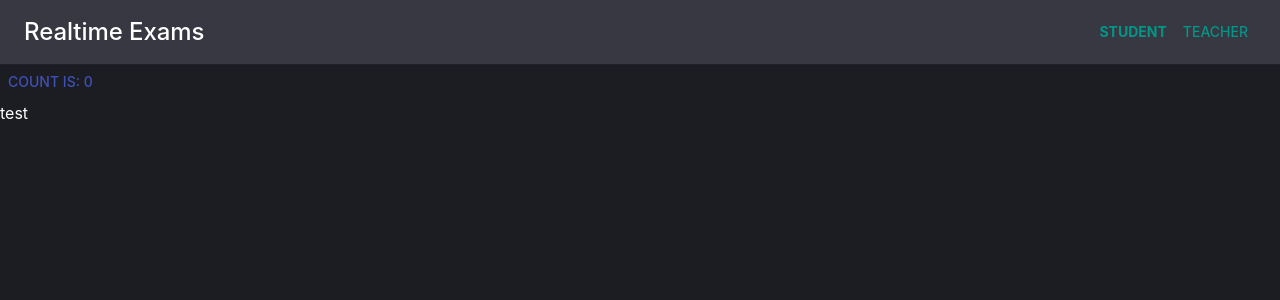
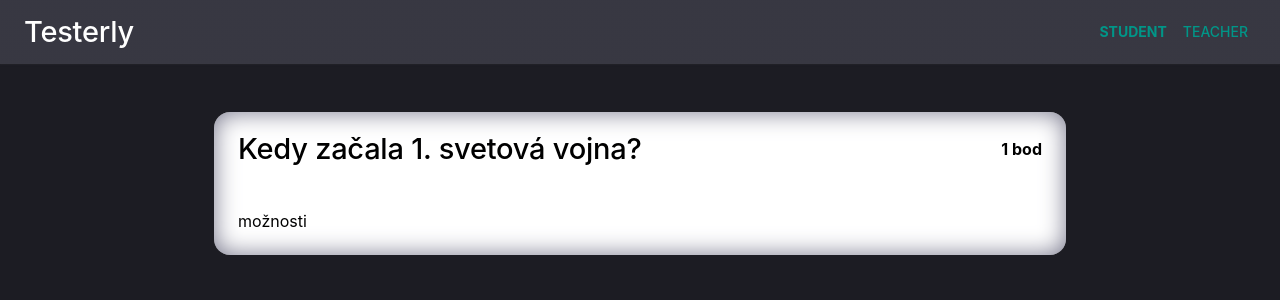
Before and after one commit to xzec/pronea-hackathon, a React (Vite) app: page /exam in a window 1280 px wide. Shown: the top 300 px of the page. Built offline with nearby package versions, Linux system fonts and the light colour scheme.

Commit message:
created simple Question and Content components

```diff
--- a/src/App.tsx
+++ b/src/App.tsx
@@ -4,6 +4,7 @@ import routes from './routes';
 import { ThemeProvider } from '@mui/material';
 import theme from '../src/theme';
 import GlobalStyles from './components/GlobalStyles';
+import { StyledEngineProvider } from '@mui/material/styles';
 
 const firebaseConfig = {
   apiKey: 'AIzaSyCU0FHAVPib7mG43DSu3ZfUJmv7TWAP7JY',
@@ -22,10 +23,12 @@ const App = () => {
   const routing = useRoutes(routes);
 
   return (
-    <ThemeProvider theme={theme}>
-      <GlobalStyles />
-      {routing}
-    </ThemeProvider>
+    <StyledEngineProvider injectFirst>
+      <ThemeProvider theme={theme}>
+        <GlobalStyles />
+        {routing}
+      </ThemeProvider>
+    </StyledEngineProvider>
   );
 };
 
--- /dev/null
+++ b/src/components/Content/Content.styles.ts
@@ -0,0 +1,8 @@
+import { makeStyles } from '@mui/styles';
+import { Theme } from '@mui/material';
+
+export const useStyles = makeStyles((theme: Theme) => ({
+  container: {
+    paddingTop: theme.spacing(6)
+  }
+}));
--- /dev/null
+++ b/src/components/Content/Content.tsx
@@ -0,0 +1,15 @@
+import React from 'react';
+import { useStyles } from './Content.styles';
+import { Container } from '@mui/material';
+
+const Content: React.FC = ({ children }) => {
+  const classes = useStyles();
+
+  return (
+    <Container maxWidth="md" className={classes.container}>
+      {children}
+    </Container>
+  );
+};
+
+export default Content;
--- /dev/null
+++ b/src/components/Content/index.ts
@@ -0,0 +1 @@
+export { default } from './Content';
--- /dev/null
+++ b/src/components/Question/Question.styles.ts
@@ -0,0 +1,22 @@
+import { makeStyles } from '@mui/styles';
+import { Theme } from '@mui/material';
+
+export const useStyles = makeStyles((theme: Theme) => ({
+  heading: {
+    display: 'flex',
+    alignItems: 'center',
+    padding: theme.spacing(2.5, 3)
+  },
+  points: {
+    fontWeight: theme.typography.fontWeightBold
+  },
+  body: {
+    padding: theme.spacing(3)
+  },
+  paper: {
+    backgroundColor: theme.palette.common.white,
+    boxShadow: 'inset 0 0 24px #75758a',
+    borderRadius: 16,
+    color: theme.palette.common.black,
+  }
+}));
--- /dev/null
+++ b/src/components/Question/Question.tsx
@@ -0,0 +1,29 @@
+import React from 'react';
+import {Box, Divider, Paper, Typography} from '@mui/material';
+import { useStyles } from './Question.styles';
+
+interface QuestionProps {
+  title: string;
+  points?: number;
+}
+
+const Question: React.FC<QuestionProps> = ({ title, points = 1, children }) => {
+  const classes = useStyles();
+
+  return (
+    <Paper className={classes.paper}>
+      <Box className={classes.heading}>
+        <Typography variant="h2" component="h3" color="black">
+          {title}
+        </Typography>
+        <Box flexGrow={1} />
+        <Typography className={classes.points}>{points}&nbsp;bod</Typography>
+      </Box>
+      <Box className={classes.body}>
+        {children}
+      </Box>
+    </Paper>
+  );
+};
+
+export default Question;
--- /dev/null
+++ b/src/components/Question/index.ts
@@ -0,0 +1 @@
+export { default } from './Question';
--- a/src/layouts/MainLayout/TopBar.tsx
+++ b/src/layouts/MainLayout/TopBar.tsx
@@ -14,8 +14,8 @@ const TopBar = ({ className, ...rest }: TopBarProps) => {
   return (
     <AppBar className={className} elevation={1} {...rest}>
       <Toolbar className={classes.toolbar}>
-        <Typography variant="h3" component="span" color="textPrimary">
-          Realtime Exams
+        <Typography variant="h2" component="h2" color="textPrimary">
+          Testerly
         </Typography>
         <Box flexGrow={1} />
         <TopBarLink to="/exam">Student</TopBarLink>
--- a/src/pages/ExamPage/ExamPage.tsx
+++ b/src/pages/ExamPage/ExamPage.tsx
@@ -1,18 +1,12 @@
-import React, { useState } from 'react';
-import { Box, Button, Typography } from '@mui/material';
+import React from 'react';
+import Question from '../../components/Question';
+import Content from '../../components/Content';
 
 const ExamPage: React.FC = () => {
-  const [count, setCount] = useState(0);
-
   return (
-    <Box sx={{ width: '100%' }}>
-      <Button onClick={() => setCount((count) => count + 1)}>
-        count is: {count}
-      </Button>
-      <Typography variant="body1" color="textPrimary">
-        test
-      </Typography>
-    </Box>
+    <Content>
+      <Question title="Kedy začala 1. svetová vojna?">možnosti</Question>
+    </Content>
   );
 };
 
```
